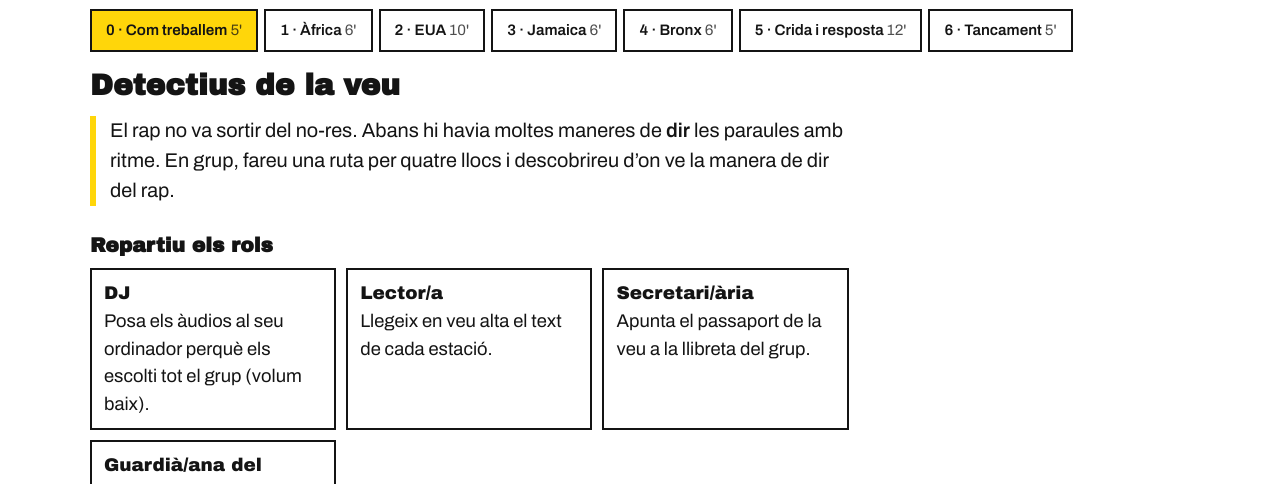
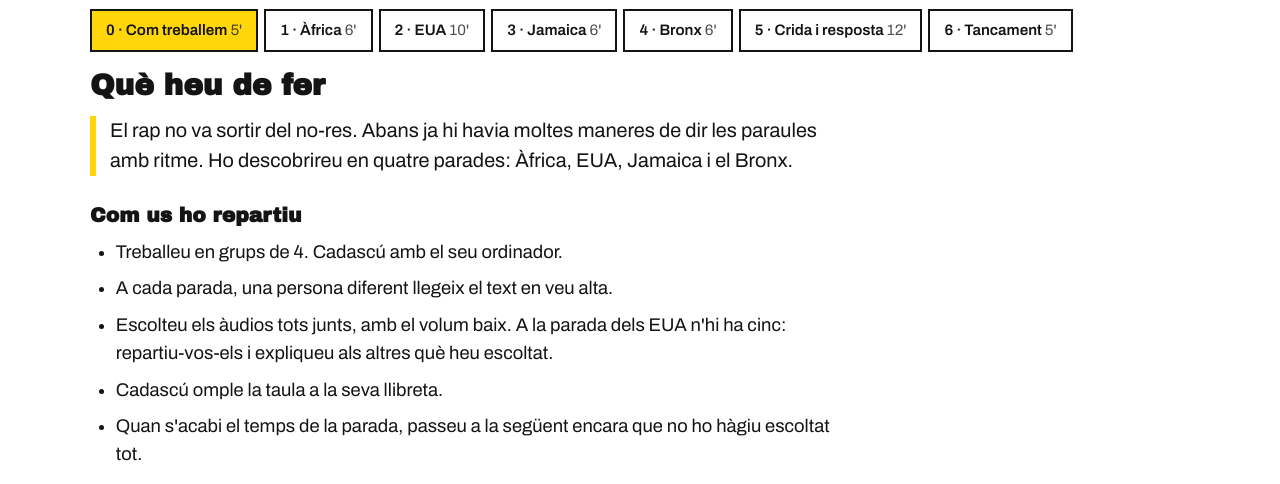
Before and after one commit to jchoucin-creator/hiphop, a plain HTML site: page precedents.html in a window 1280 px wide. Shown: the part 260-744 px from the top of the page. Drawn offline with Linux system fonts and the light colour scheme.

Commit message:
Precedents del rap: instruccions més directes, sense rols
Co-Authored-By: Claude Opus 5.5 <noreply@anthropic.com>
Claude-Session: https://claude.ai/code/session_01EpZsHdZv7SKWH8SRs9Bi5t

```diff
--- a/precedents.html
+++ b/precedents.html
@@ -145,30 +145,30 @@ const ys = q => 'https://www.youtube.com/results?search_query='+encodeURICompone
 const audio = keys => `<ul class="audio">${keys.map(k=>`<li data-k="${k}"><b>${A[k].t}</b><span><a href="${yt(A[k].id)}" target="_blank" rel="noopener">▶ Escolta</a> <span class="st"></span></span></li>`).join('')}</ul>`;
 const MAP = ['Àfrica','EUA','Jamaica','Bronx'];
 const map = on => `<div class="map">${MAP.map((m,i)=>`<span class="${m===on?'on':''}">${m}</span>${i<3?'<i>→</i>':''}`).join('')}</div>`;
-const passport = '<p class="write">✎ Passaport de la veu (a la llibreta): <b>precedent</b> · <b>d’on ve</b> · <b>què té de rap</b> (rima, ritme parlat, improvisació, crida i resposta o paraula sobre música).</p>';
+const passport = '<p class="write">✎ A la taula de la llibreta: el nom de l’estil, d’on ve i què té de rap (rima, parlar amb ritme, improvisar, crida i resposta o parlar sobre la música).</p>';
 
 const STEPS = [
 { key:'inici', label:'0 · Com treballem', min:5, html:`
-  <h2>Detectius de la veu</h2>
-  <p class="lead">El rap no va sortir del no-res. Abans hi havia moltes maneres de <strong>dir</strong> les paraules amb ritme. En grup, fareu una ruta per quatre llocs i descobrireu d’on ve la manera de dir del rap.</p>
-  <h3>Repartiu els rols</h3>
-  <ul class="roles">
-    <li><b>DJ</b>Posa els àudios al seu ordinador perquè els escolti tot el grup (volum baix).</li>
-    <li><b>Lector/a</b>Llegeix en veu alta el text de cada estació.</li>
-    <li><b>Secretari/ària</b>Apunta el passaport de la veu a la llibreta del grup.</li>
-    <li><b>Guardià/ana del temps</b>Controla el cronòmetre de cada estació.</li>
+  <h2>Què heu de fer</h2>
+  <p class="lead">El rap no va sortir del no-res. Abans ja hi havia moltes maneres de dir les paraules amb ritme. Ho descobrireu en quatre parades: Àfrica, EUA, Jamaica i el Bronx.</p>
+  <h3>Com us ho repartiu</h3>
+  <ul>
+    <li>Treballeu en grups de 4. Cadascú amb el seu ordinador.</li>
+    <li>A cada parada, una persona diferent llegeix el text en veu alta.</li>
+    <li>Escolteu els àudios tots junts, amb el volum baix. A la parada dels EUA n'hi ha cinc: repartiu-vos-els i expliqueu als altres què heu escoltat.</li>
+    <li>Cadascú omple la taula a la seva llibreta.</li>
+    <li>Quan s'acabi el temps de la parada, passeu a la següent encara que no ho hàgiu escoltat tot.</li>
   </ul>
-  <h3>Prepareu la llibreta</h3>
-  <table><thead><tr><th>Precedent</th><th>D’on ve</th><th>Què té de rap</th></tr></thead>
-  <tbody>${'<tr><td class="blank"></td><td class="blank"></td><td class="blank"></td></tr>'.repeat(4)}</tbody></table>
-  <p>Cada estació té el seu temps. Quan s’acabi, passeu a la següent encara que no ho hàgiu escoltat tot.</p>` },
+  <h3>Copieu aquesta taula a la llibreta</h3>
+  <table><thead><tr><th>Estil</th><th>D’on ve</th><th>Què té de rap</th></tr></thead>
+  <tbody>${'<tr><td class="blank"></td><td class="blank"></td><td class="blank"></td></tr>'.repeat(4)}</tbody></table>` },
 
 { key:'africa', label:'1 · Àfrica', min:6, html:`
   ${map('Àfrica')}
   <h2>Els griots</h2>
   <p>A l’Àfrica occidental (Mali, Senegal, Gàmbia…), els <strong>griots</strong> són narradors i músics. Guarden la història del seu poble i l’expliquen de memòria, sovint acompanyats d’un instrument de corda, la kora. Diuen les paraules amb un ritme molt marcat, i el públic els respon.</p>
   ${audio(['griot'])}
-  <h3>Pista</h3><p>Fixeu-vos en com <strong>explica una història</strong> amb ritme. Un raper també explica històries.</p>
+  <h3>Fixeu-vos-hi</h3><p>Fixeu-vos en com <strong>explica una història</strong> amb ritme. Un raper també explica històries.</p>
   ${passport}` },
 
 { key:'eua', label:'2 · EUA', min:10, html:`
@@ -182,9 +182,9 @@ const STEPS = [
     <li><strong>La crida i resposta:</strong> qui canta llança una frase i el públic la repeteix.</li>
     <li><strong>El soul i l’spoken word:</strong> parlar o recitar poesia per sobre de la música.</li>
   </ul>
-  <p>Repartiu-vos els àudios: cada membre del grup n’escolta un i l’explica als altres.</p>
+  <p>Repartiu-vos els cinc àudios. Cadascú n’escolta un o dos i explica als altres com sona.</p>
   ${audio(['talking','scat','minnie','ike','gil'])}
-  <h3>Pista</h3><p>A «Minnie the Moocher», compteu quantes vegades el públic respon a Cab Calloway.</p>
+  <h3>Fixeu-vos-hi</h3><p>A «Minnie the Moocher», compteu quantes vegades el públic respon a Cab Calloway.</p>
   ${passport}` },
 
 { key:'jamaica', label:'3 · Jamaica', min:6, html:`
@@ -193,7 +193,7 @@ const STEPS = [
   <p>A Jamaica, els <em>sound systems</em> eren equips de so enormes que es muntaven al carrer per fer festes. El DJ posava la versió instrumental d’una cançó i hi parlava i cantava per sobre: això és el <strong>toasting</strong>. U-Roy n’és un dels mestres.</p>
   <p>Kool Herc, el DJ de la festa del Bronx del 1973, havia nascut a Jamaica i va portar aquesta idea a Nova York.</p>
   ${audio(['uroy'])}
-  <h3>Pista</h3><p>Què fa el DJ jamaicà que també fa un MC?</p>
+  <h3>Fixeu-vos-hi</h3><p>Què fa el DJ jamaicà que també fa un MC?</p>
   ${passport}` },
 
 { key:'bronx', label:'4 · Bronx', min:6, html:`
@@ -201,7 +201,7 @@ const STEPS = [
   <h2>Neix el rap</h2>
   <p>Al Bronx, tot es barreja: la història explicada dels griots, els reptes de les dozens, la crida i resposta, la paraula sobre la música del soul i el toasting jamaicà. L’MC agafa el micròfon i rima sobre el <em>break</em> del DJ. «The Breaks», de Kurtis Blow, va ser un dels primers grans èxits del rap.</p>
   ${audio(['breaks'])}
-  <h3>Pista</h3><p>Hi trobeu crida i resposta? I rima?</p>
+  <h3>Fixeu-vos-hi</h3><p>Hi trobeu crida i resposta? I rima?</p>
   ${passport}` },
 
 { key:'crida', label:'5 · Crida i resposta', min:12, html:`
@@ -209,20 +209,20 @@ const STEPS = [
   <p class="lead">Ara ho feu vosaltres, al vostre lloc i amb veu baixa.</p>
   <ol>
     <li>Marqueu el pols amb un cop suau a la taula: 1, 2, 3, 4.</li>
-    <li>Per torns, cadascú fa de <strong>MC</strong> i diu una frase curta de 4 temps sobre el hip-hop (per exemple: <em>«Del Bronx al món!»</em>).</li>
+    <li>Per torns, cadascú diu una frase curta de 4 temps sobre el hip-hop (per exemple: <em>«Del Bronx al món!»</em>).</li>
     <li>La resta respon amb una frase o un so que hàgiu pactat (per exemple: <em>«Hip-hop!»</em>).</li>
     <li>Trieu la millor crida i resposta del grup i apunteu-la a la llibreta.</li>
   </ol>
-  <p class="write">Qui no vulgui fer d’MC pot proposar un so o un gest. Ningú no està obligat a fer d’MC.</p>
+  <p class="write">Qui no vulgui dir una frase pot proposar un so o un gest.</p>
   <p><strong>Idea per a Beat Fighters:</strong> la vostra crida i resposta pot ser el crit de la vostra banda.</p>` },
 
 { key:'final', label:'6 · Tancament', min:5, html:`
-  <h2>El precedent guanyador</h2>
-  <p>Amb el grup, mireu el passaport de la veu i decidiu:</p>
+  <h2>Quin s’assembla més al rap?</h2>
+  <p>Mireu la taula de la llibreta i decidiu-ho entre tots:</p>
   <div class="quote">Quin precedent s’assembla més al rap, i per què?</div>
   <p>Escriviu-ho a la llibreta en una frase:</p>
   <p><span class="frame">El ___ s’assembla més al rap perquè ___.</span></p>
-  <p>El portaveu ho llegirà quan el professorat ho demani.</p>` }
+  <p>Quan el professorat ho demani, un de vosaltres ho llegeix en veu alta.</p>` }
 ];
 
 /* Comprovació dels enllaços: si un vídeo no està disponible, s'ofereix la cerca a YouTube. */
```
